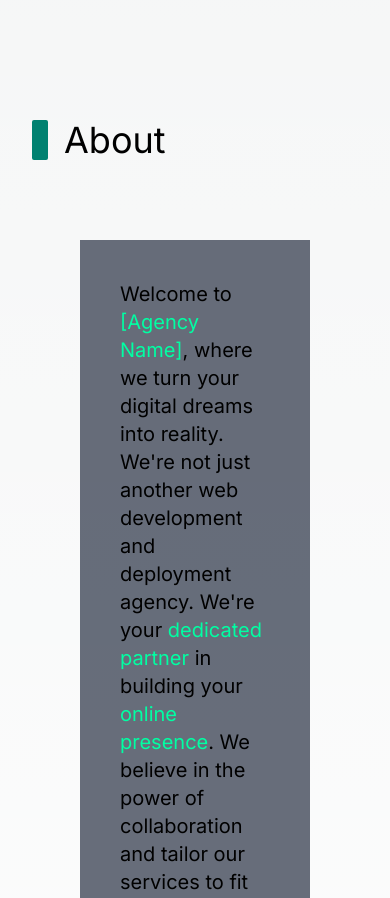
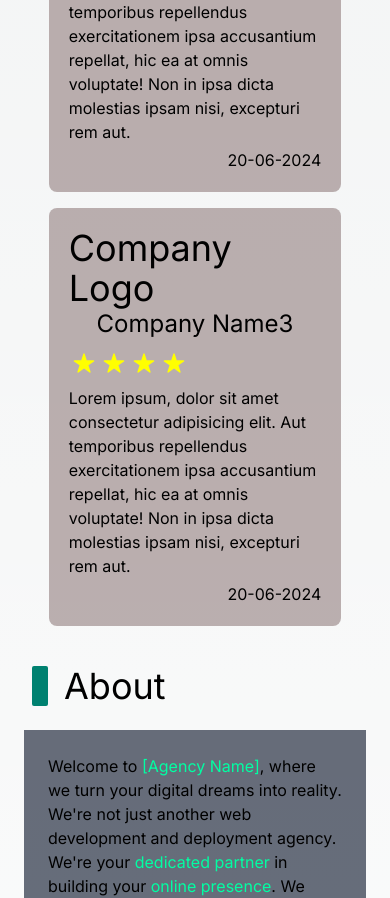
Before and after one commit to Pushh02/WebAgency, a Next.js app: page / in a window 390 px wide. Shown: the part 5500-6398 px from the top of the page. Built offline with nearby package versions, Linux system fonts and the light colour scheme; no server answers.

Commit message:
added responsiveness in reviews section

```diff
--- a/components/home/HomeAbout.tsx
+++ b/components/home/HomeAbout.tsx
@@ -1,7 +1,7 @@
 import { motion } from "framer-motion";
 const HomeAbout = () => {
   return (
-    <main className="w-screen h-screen overflow-x-hidden mt-4">
+    <main className="w-screen overflow-x-hidden my-8">
       <div className="ml-8 flex gap-x-4 items-center">
         <motion.div
           initial={{ opacity: 0.5, y: -40 }}
@@ -18,7 +18,7 @@ const HomeAbout = () => {
         </motion.h2>
       </div>
       <div
-        className="p-10 m-20 bg-[#232d3faf] text-xl xl:text-3xl">
+        className="p-6 md:p-10 m-6 md:m-20 bg-[#232d3faf] md:text-xl xl:text-3xl">
         <p className="about" style={{"--duration":"1s"} as React.CSSProperties}>
         Welcome to <span style={{"--delay":"1s"} as React.CSSProperties}>[Agency Name]</span>, where we turn your digital dreams into reality. {"We're"} not just another
         web development and deployment agency. {"We're"} your{" "} <span style={{"--delay":"1s"} as React.CSSProperties}>dedicated partner</span> in building
--- a/components/home/Reviews.tsx
+++ b/components/home/Reviews.tsx
@@ -3,7 +3,7 @@ import ReviewCard from "../ui/cards/ReviewCard";
 
 const Reviews = () => {
   return (
-    <main className="w-screen h-screen overflow-x-hidden mt-4">
+    <main className="w-screen overflow-x-hidden mt-4">
       <div className="ml-8 flex gap-x-4 items-center">
         <motion.div
           initial={{ opacity: 0.5, y: -40 }}
@@ -20,7 +20,7 @@ const Reviews = () => {
           Reviews
         </motion.h2>
       </div>
-      <div className="w-full h-full flex justify-around items-center flex-wrap overflow-scroll relative">
+      <div className="w-full h-full flex-col md:flex-row flex justify-around items-center flex-wrap mt-8 relative">
         <ReviewCard
           Cname="Company Name1"
           Clogo="Company Logo"
--- a/components/ui/cards/ReviewCard.tsx
+++ b/components/ui/cards/ReviewCard.tsx
@@ -13,7 +13,7 @@ const ReviewCard = (props: {
       initial={{ translateY: 50, opacity: 0 }}
       whileInView={{ translateY: 0, opacity: 1 }}
       transition={{ duration: 1, delay: props.d }}
-      className="bg-[#927d7d99] w-3/12 h-fit p-5 grid justify-items-stretch rounded-lg m-2"
+      className="bg-[#927d7d99] w-3/4 md:w-3/12 h-fit p-5 grid justify-items-stretch rounded-lg m-2"
     >
       <div className="text-4xl justify-self-center ">{props.Clogo}</div>
       <div className="text-2xl justify-self-center ">{props.Cname}</div>
```
